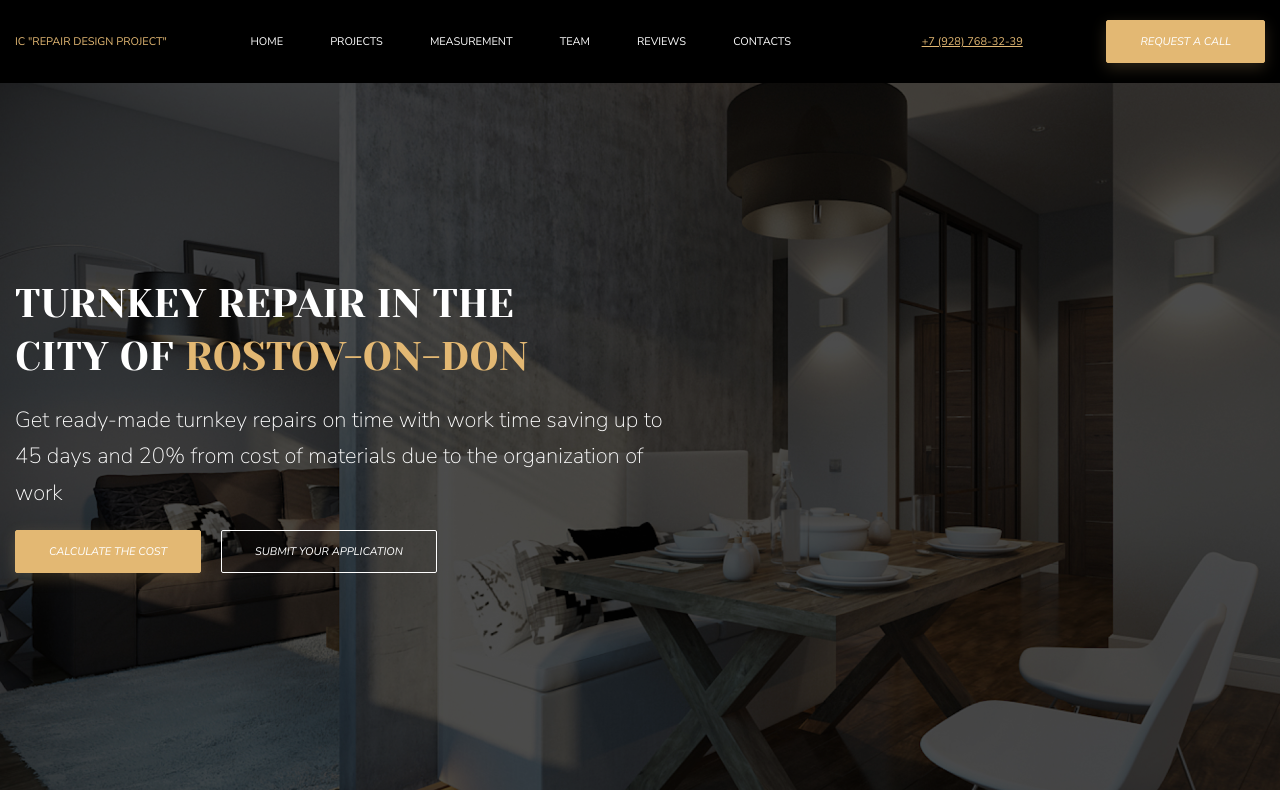
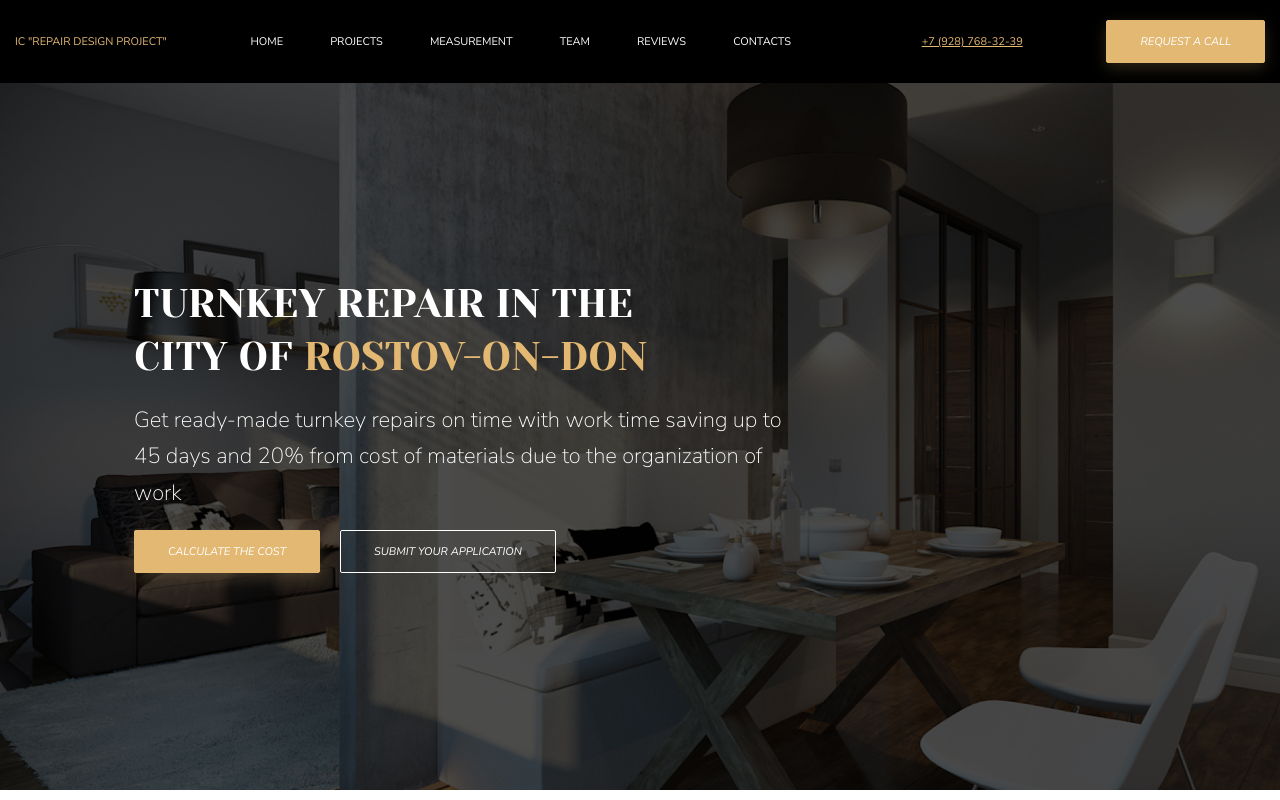
Before and after one commit to Vlad-Miroshin/task_PJ_03_landing, a plain HTML site: page index.html in a window 1280 px wide. Drawn offline with Linux system fonts and the light colour scheme.

Commit message:
upd ( styles.css) set title container margin

```diff
--- a/assets/css/styles.css
+++ b/assets/css/styles.css
@@ -111,6 +111,7 @@ body {
 }
 
 .hero-container {
+    margin-left: 134px;
     position: relative;
     z-index: 1;
 }
```
Also changed, not shown: 1 other file.
